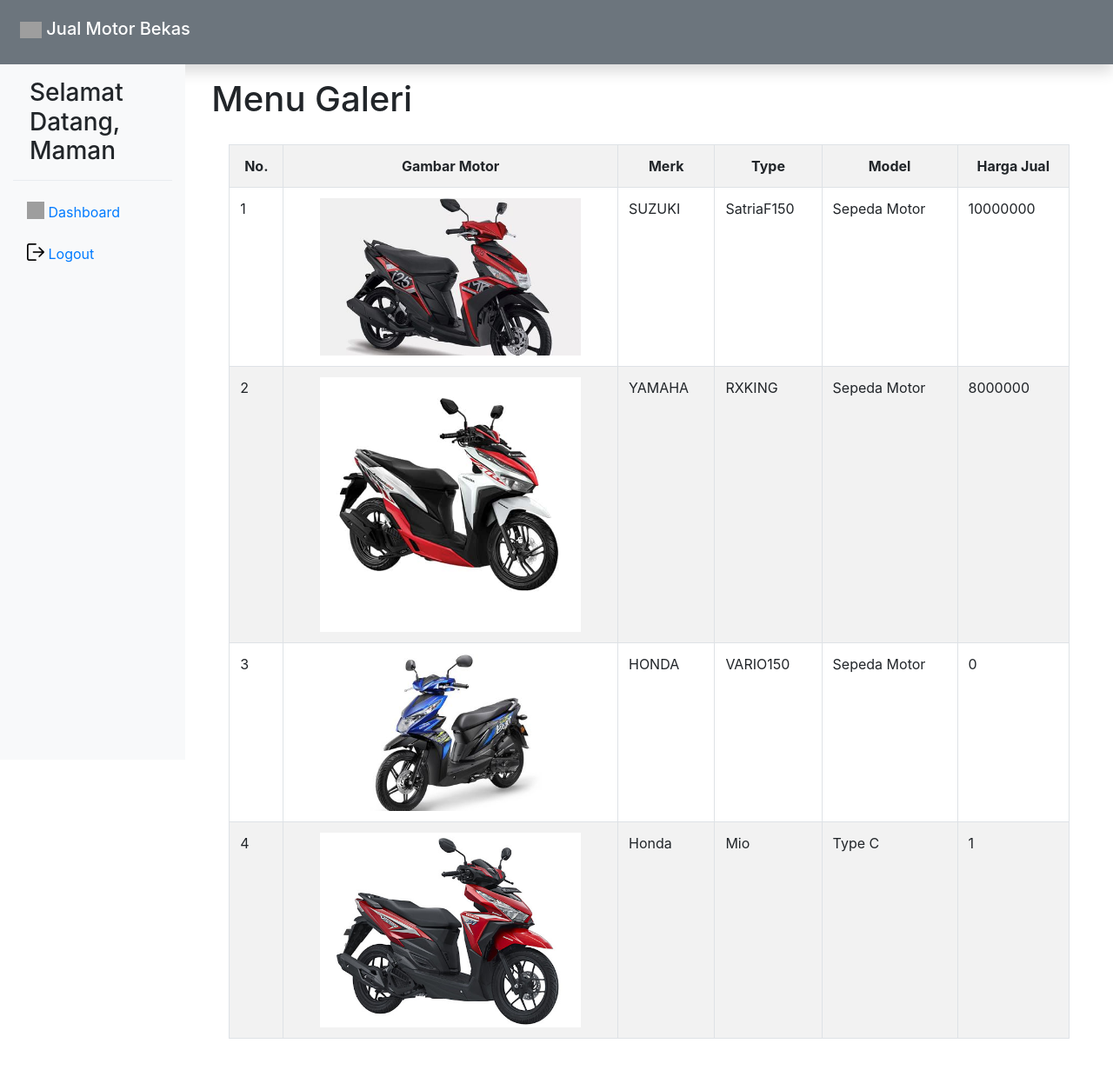
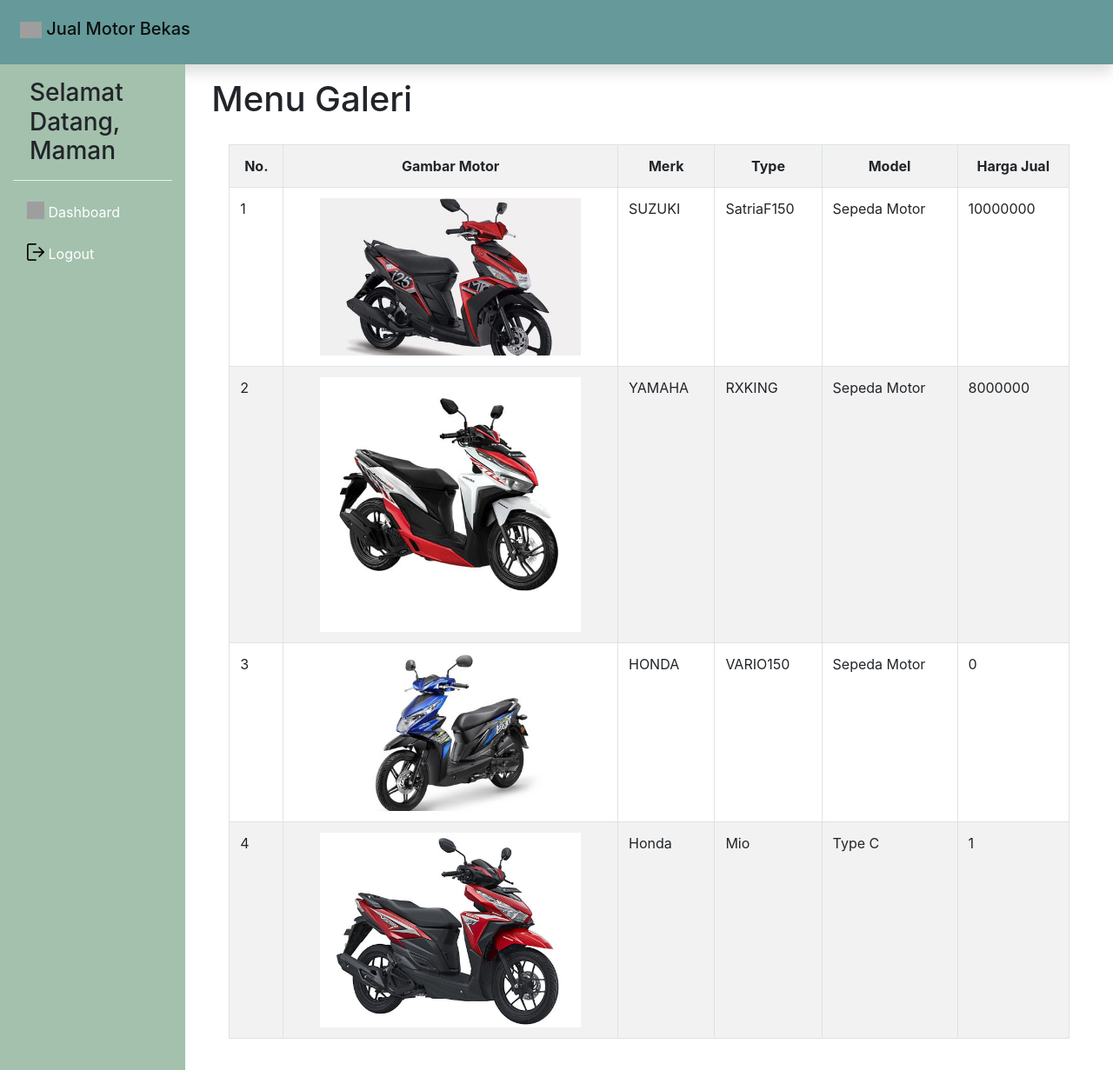
Before and after one commit to dputrap/FPDBMS, a PHP site: page /FPDBMS/Customer/galeri.php in a window 1280 px wide. Shown: the whole page at 87% size. Run offline with PHP 8.4, Linux system fonts and the light colour scheme; a user stored in the database is signed in; data comes from the database, SQL or seed files in the repository; grey boxes are pictures that could not be loaded.

Commit message:
Galeri sama index
Perubahan di code nomor 23,34,42,47

```diff
--- a/Customer/galeri.php
+++ b/Customer/galeri.php
@@ -20,7 +20,7 @@
 
 
 	<!-- Navbar -->
-	<nav class="navbar navbar-dark bg-secondary flex-md-nowrap p-2 shadow col-12">
+	<nav class="navbar navbar-light flex-md-nowrap p-2 shadow col-12" style="background-color: #669999;">
   		<div class="container-fluid">
   			<a class="navbar-brand h1">
   				<img src="../assets/motorcycle.png" width="25">
@@ -31,7 +31,7 @@
 	<div class="container-fluid">
 		<div class="row">
 			<!-- Sidebar -->
-			<div class="col-md-2 d-none d-md-block bg-light sidebar" style="height: 100vh">
+			<div class="col-md-2 d-none d-md-block sidebar" style="background-color: #a3c1ad;">
 				<div class="sidebar-sticky">
 					<ul class="nav flex-column">
 						<li class="nav-item mt-3">
@@ -39,12 +39,12 @@
 						</li>
 						<div class="dropdown-divider"></div>
 						<li class="nav-item mt-2">
-							<a class="nav-link" href="index.php">
+							<a class="nav-link text-white" href="index.php">
 								<img src="../assets/bars-graphic-business-symbol.png" width="20" height="20" class="d-inline-block align-top"> Dashboard
 							</a>
 						</li>
 						<li class="nav-item mt-2">
-							<a class="nav-link" href="../logout.php">
+							<a class="nav-link text-white" href="../logout.php">
 								<img src="../assets/logout.png" width="20" height="20" class="d-inline-block align-top"> Logout
 							</a>
 						</li>
```
Also changed, not shown: Customer/index.php (+5 -5 lines).
